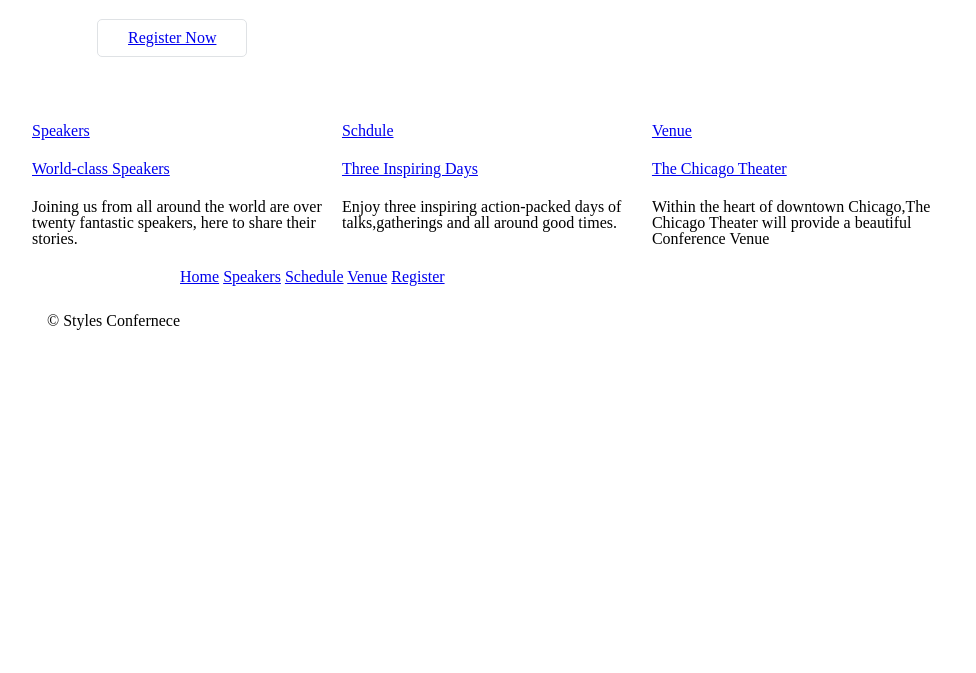
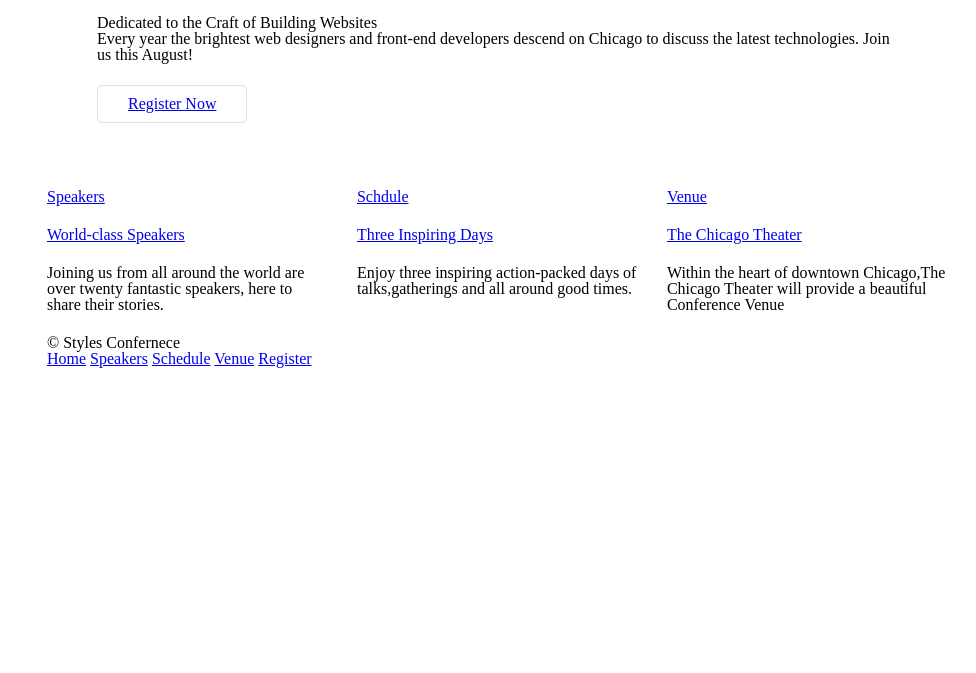
Before and after one commit to IbrahimHamdy1/shay, a plain HTML site: page index.html in a window 1280 px wide. Shown: the part 127-800 px from the top of the page, without its empty margins (143-1119 px from the left). Drawn offline with Linux system fonts and the light colour scheme.

Commit message:
finishing lesson 5

```diff
--- a/styles/style.css
+++ b/styles/style.css
@@ -47,20 +47,6 @@ table {
   border-spacing: 0;
 }
 
-
-/*
-=========================================================
-   	Grid
-=========================================================
-
-
-
-
-
-
-
-
-
 /*
   ========================================
   Grid
@@ -74,42 +60,51 @@ table {
      -moz-box-sizing: border-box;
           box-sizing: border-box;
 }
-.container {
+.container,
+.grid {
   margin: 0 auto;
-  padding-left: 30px;
-  padding-right: 30px;
   width: 960px;
 }
-.col-1-3{
-  width:33.33%;
-}
-.col-2-3{
-  width: 66.66%;
-}
-.col-1-3,.col-2-3{
-  display: inline-block;
-  vertical-align:top;
-
-}
-
-.grid,.col-1-3.col-2-3{
-  padding-left: 15px;
-  padding-right:15px;
-}
-
-.container,
-.grid{
-  margin:0 auto;
-  width:960px;
-}
-.container{
+.container {
   padding-left: 30px;
   padding-right: 30px;
 }
+.grid,
+.col-1-3,
+.col-2-3 {
+  padding-left: 15px;
+  padding-right: 15px;
+}
+.col-1-3,
+.col-2-3  {
+  display: inline-block;
+  vertical-align: top;
+}
+.col-1-3 {
+  width: 33.33%;
+}
+.col-2-3 {
+  width: 66.66%;
+}
 
+/*
+  ========================================
+  Clearfix
+  ========================================
+*/
 
-
-
+.group:before,
+.group:after {
+  content: "";
+  display: table;
+}
+.group:after {
+  clear: both;
+}
+.group {
+  clear: both;
+  *zoom: 1;
+}
 
 /*
   ========================================
@@ -139,6 +134,32 @@ h1, h3, h4, h5, p {
 
 /*
   ========================================
+  Primary header
+  ========================================
+*/
+
+.logo {
+  border-top: 4px solid #648880;
+  float: left;
+  padding: 40px 0 22px 0;
+}
+
+/*
+  ========================================
+  Primary footer
+  ========================================
+*/
+
+.primary-footer {
+  padding-bottom: 44px;
+  padding-top: 44px;
+}
+.primary-footer small {
+  float: left;
+}
+
+/*
+  ========================================
   Home
   ========================================
 */
@@ -146,45 +167,3 @@ h1, h3, h4, h5, p {
 .hero {
   padding: 22px 80px 66px 80px;
 }
-
-
-/*
-==========================================
-Clearfix
-===========================================
-*/
-.group:before;
-.group:after{
-  content:"";
-  display: table;
-
-}
-.group:after{
-  clear:both;
-}
-.group{
-  clear:both;
-  *zoom:1;
-
-}
-
-/*
-===========================================
-Primary header
-==========================================
-*/
-.logo{
-  float:left;
-  border-top:1px solid #648880;
-  padding:40px 0px 22px 0px;
-}
-/*
-===========================================
-Primary footer
-==========================================
-*/
-.primary_footer small{
-  float:left;
-  padding-top:44px;
-  padding-bottom:44px;
-}
```
Lines whose indentation alone changed are shown as unchanged.
